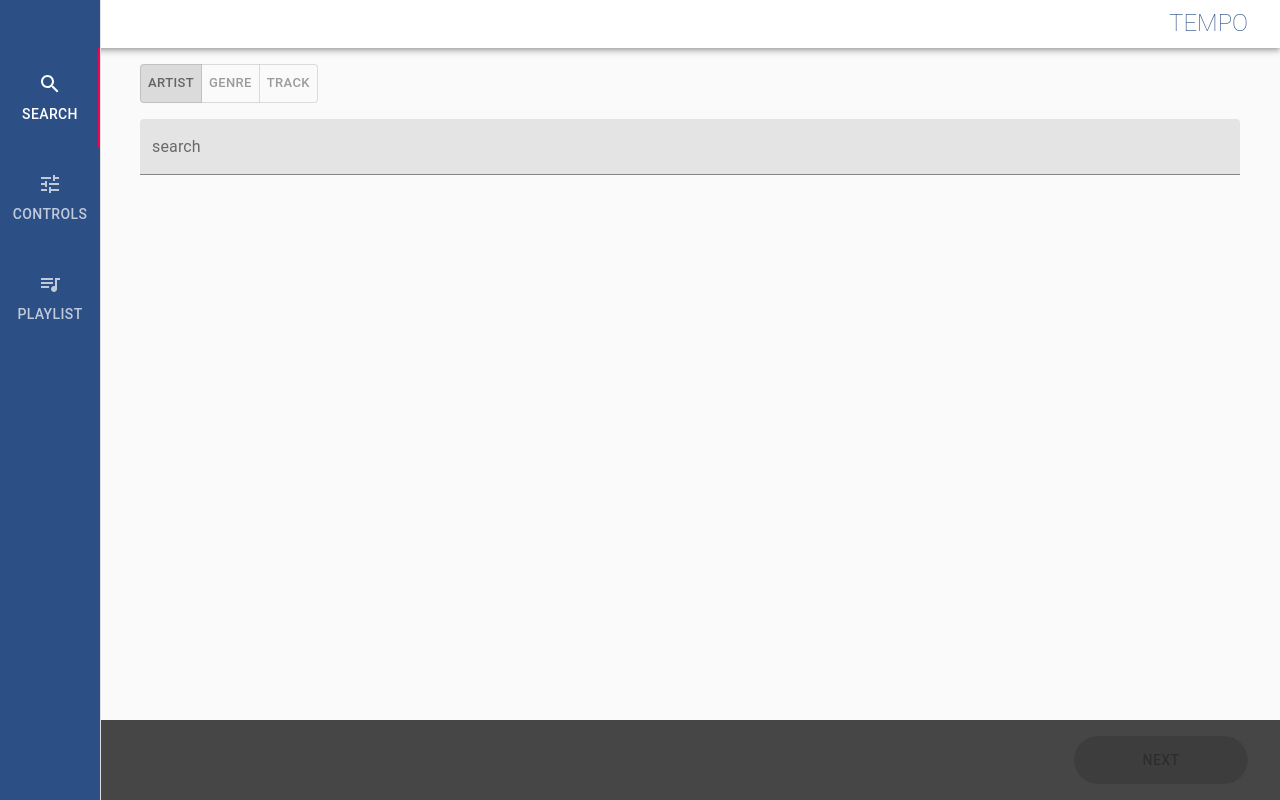
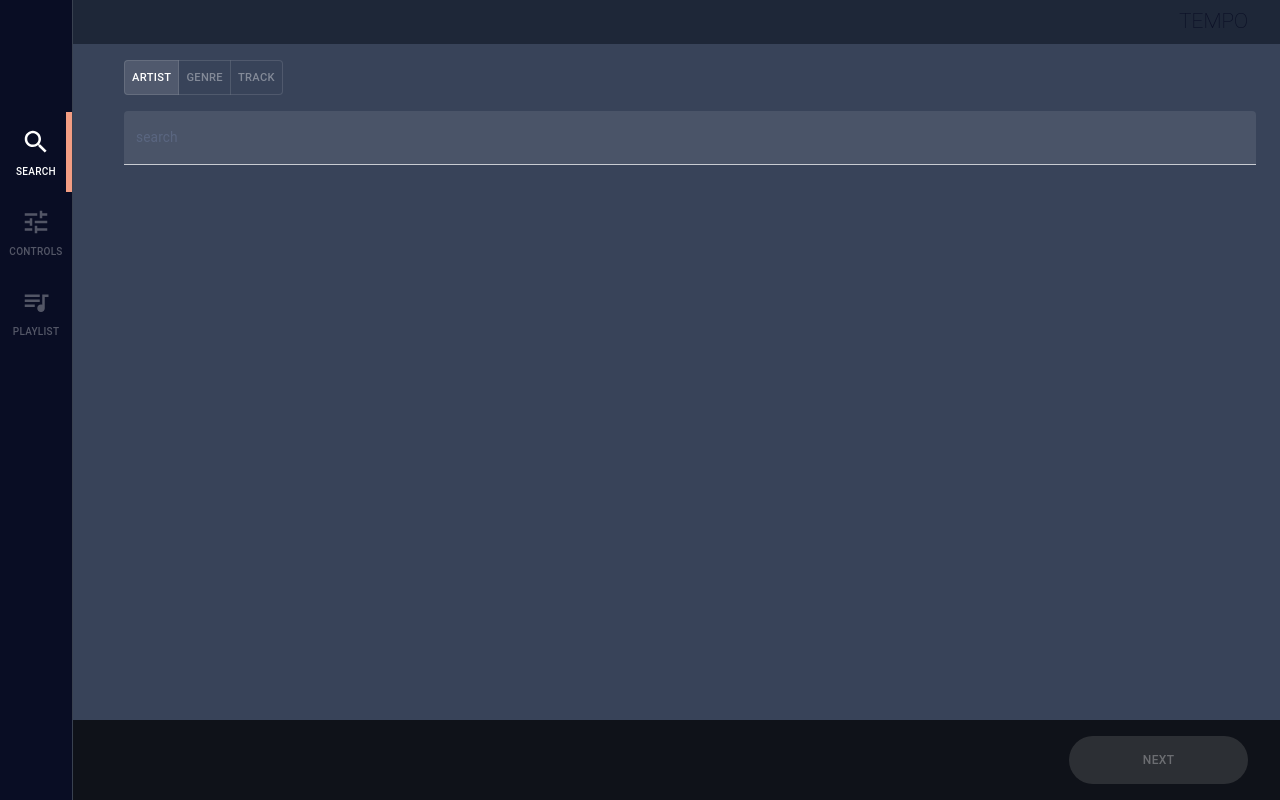
Before and after one commit to JoelWukusick/tempo, a React app: page / in a window 1280 px wide. Both pictures are taken after a click on the button "CONTINUE WITHOUT SAVE OPTION". Built offline with nearby package versions, Linux system fonts and the light colour scheme; the HTML template or start-up script is replaced by a standard one.

Commit message:
Start styling

```diff
--- a/src/BottomNav.jsx
+++ b/src/BottomNav.jsx
@@ -18,7 +18,7 @@ const useStyles = makeStyles((theme) => ({
     paddingTop: theme.spacing(2),
     paddingBottom: theme.spacing(2),
     [theme.breakpoints.up('sm')]: {
-      left: 100,
+      left: 72,
     },
     [theme.breakpoints.up('xl')]: {
       padding: theme.spacing(2)
@@ -87,7 +87,7 @@ export default function BottomNav() {
                     component={Link} to={'/controls'}
                     disabled={!seedStack[0]}
                     variant='extended'
-                    color='primary'>next</Fab>
+                    color='secondary'>next</Fab>
                 </Grid>
               </Grid>
             </Grid>
--- a/src/DisplayItems.jsx
+++ b/src/DisplayItems.jsx
@@ -10,7 +10,7 @@ export default function DisplayItems({ items, clickable }) {
   return (
     <Box pb='22vh'>
       {!mobile ?
-        <Grid container spacing={4}>
+        <Grid container spacing={2}>
           {items.map(item => (
             <GridCard item={item} clickable={clickable} />
           ))}
--- a/src/GetPlaylist.jsx
+++ b/src/GetPlaylist.jsx
@@ -36,12 +36,10 @@ export default function GetPlaylist() {
       });
   }
 
-
-
   return (
     <>
       <Fab
-        color='primary'
+        color='secondary'
         disabled={seedStack.length === 0}
         variant='extended'
         onClick={getPlaylist}
--- a/src/GridCard.jsx
+++ b/src/GridCard.jsx
@@ -34,10 +34,10 @@ export default function GridCard({ item, clickable }) {
         className={classes.cardMedia}
         image={item.images && item.images[1] ? item.images[1].url : null} />
       <CardContent >
-        <Typography className={classes.text} gutterBottom variant="h5" component="h2">
+        <Typography className={classes.text} variant='h6' >
           {item.name}
         </Typography>
-        <Typography className={classes.text}>
+        <Typography className={classes.text} >
           {item.artists ? item.artists.map((artist, i, artists) => i === artists.length - 1 ? `${artist.name}` : `${artist.name}, `) : null}
         </Typography>
       </CardContent>
@@ -56,7 +56,7 @@ export default function GridCard({ item, clickable }) {
   }
 
   return (
-    <Grid item xs={12} sm={6} md={4}>
+    <Grid item sm={4} md={3}>
       <Card className={classes.card} key={item.name} raised={false} onClick={() => { clickable ? handleAdd(item) : null }}>
         <div className={classes.stretch}>
           {clickable ?
--- a/src/Header.jsx
+++ b/src/Header.jsx
@@ -17,7 +17,7 @@ export default function Header() {
   const classes = useStyles();
 
   return (
-    <AppBar color='inherit' position="static">
+    <AppBar color='inherit' position='static' elevation={0}>
       <Typography color='primary' variant="h5" className={classes.title}>
         TEMPO
       </Typography>
--- a/src/Main.jsx
+++ b/src/Main.jsx
@@ -15,7 +15,8 @@ import BottomNav from './BottomNav.jsx';
 
 const useStyles = makeStyles((theme) => ({
   toolbar: {
-    height: '48px'
+    height: 'calc(50vh - 120px)',
+    maxHeight: '112px'
   },
   content: {
     [theme.breakpoints.up('sm')]: {
@@ -27,10 +28,10 @@ const useStyles = makeStyles((theme) => ({
     height: '100vh'
   },
   verticalTab: {
-    width: '100px',
-    minWidth: '100px',
-    height: '100px',
-    color: theme.palette.primary.contrastText
+    width: '72px',
+    minWidth: '72px',
+    height: '80px',
+    fontSize: '10px'
   }
 }));
 
@@ -48,10 +49,10 @@ export default function Main() {
             anchor="left"
           ><div className={classes.navBar}>
               <div className={classes.toolbar} />
-              <Tabs value={page} orientation='vertical' >
-                <Tab className={classes.verticalTab} label='search' icon={<SearchIcon />} onClick={() => setPage('/')} value={'/'} component={Link} to={'/'} />
-                <Tab className={classes.verticalTab} label='controls' icon={<TuneIcon />} onClick={() => setPage('/controls')} value={'/controls'} component={Link} to={'/controls'} />
-                <Tab className={classes.verticalTab} label='playlist' icon={<QueueMusicIcon />} onClick={() => setPage('/playlist')} value={'/playlist'} component={Link} to={'/playlist'} />
+              <Tabs value={page} orientation='vertical'>
+                <Tab className={classes.verticalTab} label='search' icon={<SearchIcon fontSize='large' />} onClick={() => setPage('/')} value={'/'} component={Link} to={'/'} />
+                <Tab className={classes.verticalTab} label='controls' icon={<TuneIcon fontSize='large'/>} onClick={() => setPage('/controls')} value={'/controls'} component={Link} to={'/controls'} />
+                <Tab className={classes.verticalTab} label='playlist' icon={<QueueMusicIcon fontSize='large'/>} onClick={() => setPage('/playlist')} value={'/playlist'} component={Link} to={'/playlist'} />
               </Tabs>
             </div>
           </Drawer> :
--- a/src/Playlist.jsx
+++ b/src/Playlist.jsx
@@ -4,7 +4,6 @@ import DataContext from './DataContext.jsx';
 import DisplayItems from './DisplayItems.jsx';
 import { Container, Box, Grid, Button } from '@material-ui/core';
 import ArrowBackIcon from '@material-ui/icons/ArrowBack';
-
 
 
 export default function Playlist() {
--- a/src/SavePlaylist.jsx
+++ b/src/SavePlaylist.jsx
@@ -69,7 +69,7 @@ export default function SavePlaylist() {
 
   return (
     <>
-      <Fab onClick={handleClickOpen} variant='extended' color='primary' disabled={playlist.length === 0 || username === 'demo'}>save playlist</Fab>
+      <Fab onClick={handleClickOpen} variant='extended' color='secondary' disabled={playlist.length === 0 || username === 'demo'}>save playlist</Fab>
       <Dialog open={open} onClose={handleClose} aria-labelledby="form-dialog-title">
         <DialogTitle id="form-dialog-title">Save Playlist</DialogTitle>
         <form>
--- a/src/Search.jsx
+++ b/src/Search.jsx
@@ -31,7 +31,7 @@ export default function Search() {
   return (
     <>
       <Container >
-        <Box m={2} >
+        <Box my={2} >
           <form onSubmit={e => e.preventDefault()}>
             <ToggleButtonGroup
               size='small'
--- a/src/theme.jsx
+++ b/src/theme.jsx
@@ -1,9 +1,28 @@
 import { createMuiTheme, responsiveFontSizes } from '@material-ui/core/styles';
 
 const theme = createMuiTheme({
+  overrides: {
+    MuiTabs: {
+      indicator: { width: '6px' }
+    },
+    MuiTab: {
+      textColorInherit: { opacity: .3 }
+    }
+  },
   palette: {
-    primary: { main: '#2C4F85' },
-    secondaray: { main: '#E52909' }
+    type: 'dark',
+    primary: { main: '#090D24' },
+    secondary: { main: '#F39D83' },
+    background: { default: '#384359', paper: '#1E2738' },
+    text: {
+      primary: '#fff',
+      secondary: '#5A6680',
+      disabled: '#5A6680',
+      hint: '#5A6680'
+    }
+  },
+  typography: {
+    fontSize: 12
   }
 });
 
```
